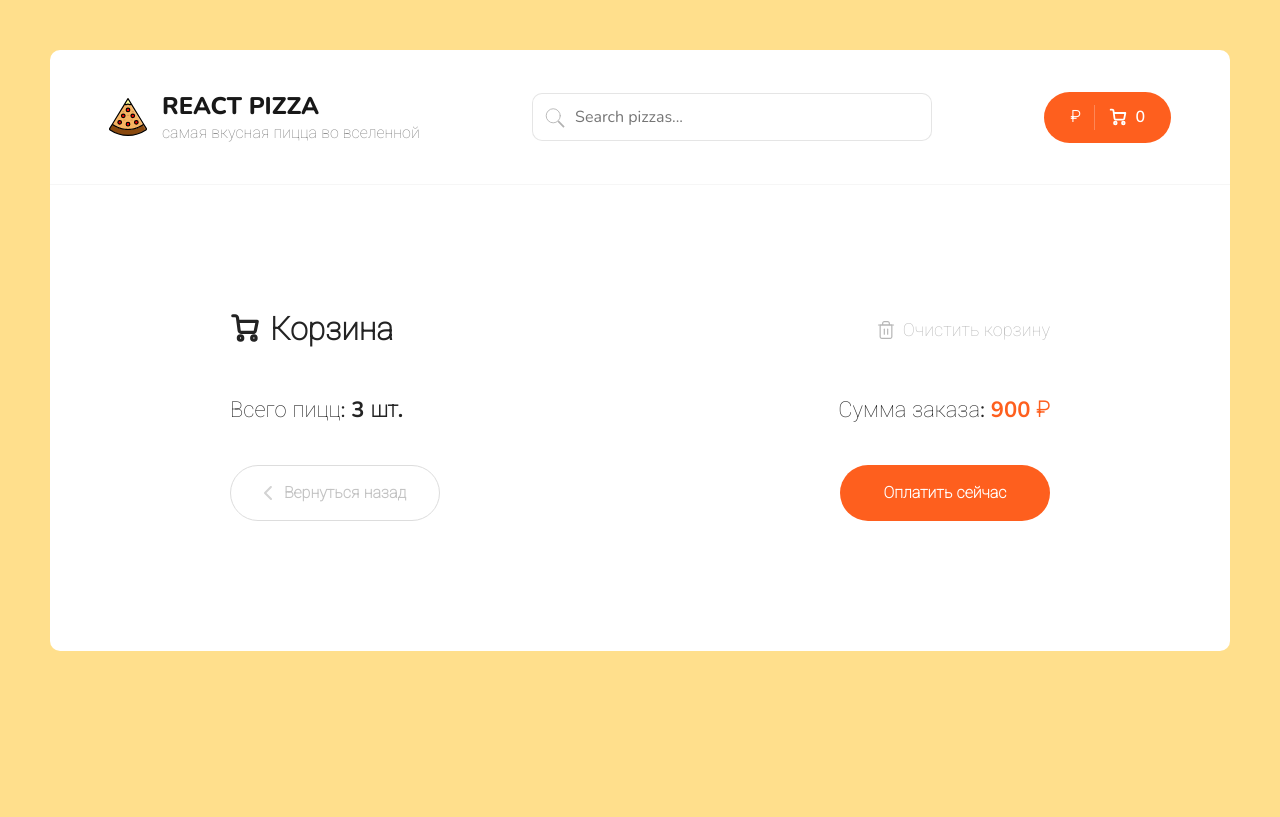
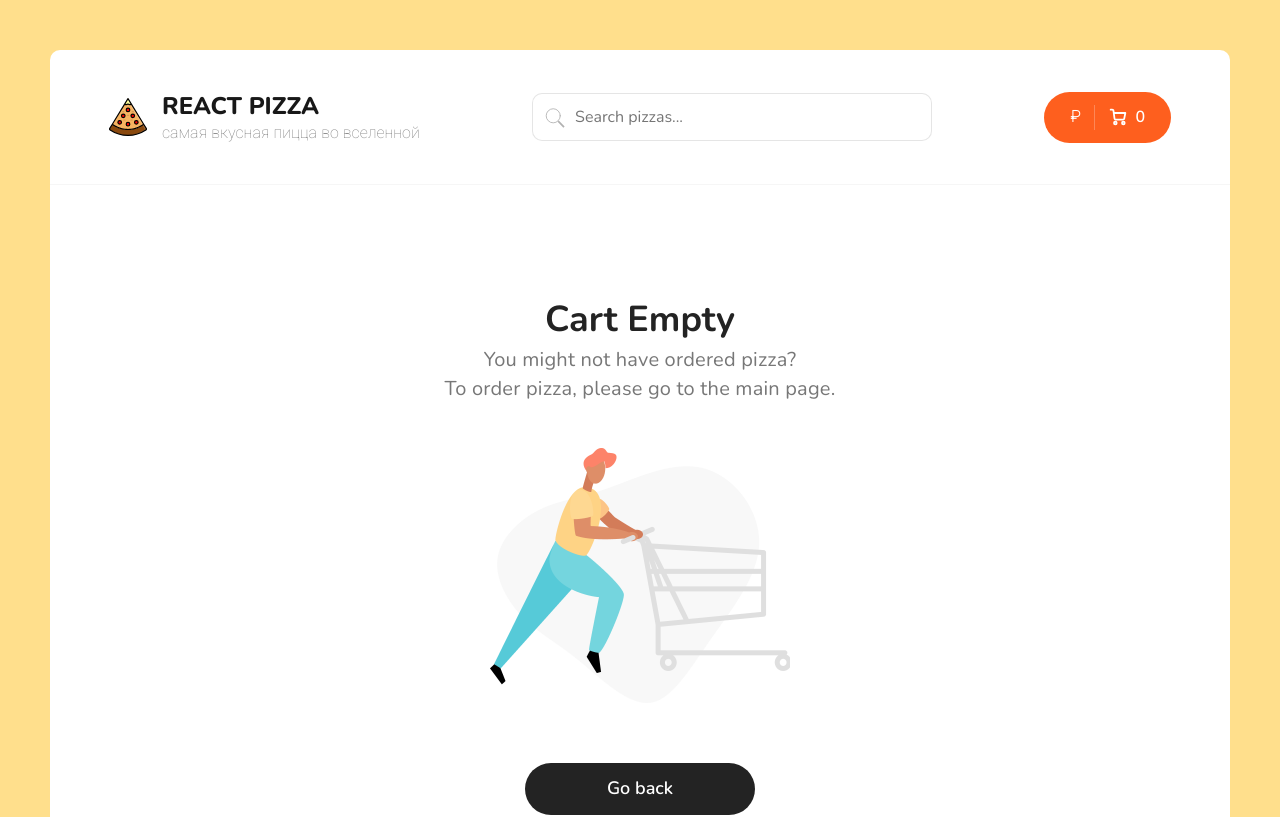
Before and after one commit to Kaptsiuh/react-pizza, a React (Create React App) app: page /cart in a window 1280 px wide. Shown: the top 817 px of the page. Built offline with nearby package versions, Linux system fonts and the light colour scheme.

Commit message:
feat: add pizzas to the cart, all count, sizes, delete pizzas etc.

```diff
--- /dev/null
+++ b/src/components/CartEmpty.jsx
@@ -0,0 +1,27 @@
+import React from 'react';
+import { Link } from 'react-router-dom';
+
+import cartEmptyImg from '../assets/img/empty-cart.png';
+
+const CartEmpty = () => {
+  return (
+    <>
+      <div className='cart cart--empty'>
+        <h2>
+          Cart Empty
+        </h2>
+        <p>
+          You might not have ordered pizza?
+          <br />
+          To order pizza, please go to the main page.
+        </p>
+        <img src={cartEmptyImg} alt="Emty cart" />
+        <Link to='/' className='button button--black'>
+          <span>Go back</span>
+        </Link>
+      </div>
+    </>
+   );
+}
+
+export default CartEmpty;
--- a/src/components/Search/CartItem.js
+++ b/src/components/Search/CartItem.js
@@ -7,7 +7,7 @@ const CartItem = ({ id, title, type, size, price, count, imageUrl }) => {
   const dispatch = useDispatch();
 
   const onClickPlus = () => {
-    dispatch(addItem(id));
+    dispatch(addItem({ id }));
   };
 
   const onClickMinus = () => {
--- a/src/components/pizzaBlock/index.jsx
+++ b/src/components/pizzaBlock/index.jsx
@@ -20,7 +20,7 @@ const PizzaBlock = ({ id, title, price, imageUrl, types, sizes, rating }) => {
       price,
       imageUrl,
       type: dough[activeDough],
-      size: activeSize,
+      size: sizes[activeSize],
     };
     dispatch(addItem(item));
   }
--- a/src/pages/Cart.jsx
+++ b/src/pages/Cart.jsx
@@ -4,16 +4,23 @@ import { useSelector, useDispatch } from 'react-redux';
 
 import CartItem from '../components/Search/CartItem';
 import { clearItems } from '../redux/slices/cartSlice';
+import CartEmpty from '../components/CartEmpty';
 
 const Cart = () => {
   const dispatch = useDispatch();
-  const items = useSelector((state) => state.cart.items);
+  const { totalPrice, items } = useSelector((state) => state.cart);
+
+  const totalCount = items.reduce((sum, item) => sum + item.count, 0);
 
   const onClickClear = () => {
     if (window.confirm('Clear cart?')) {
       dispatch(clearItems());
     }
   };
+
+  if (!totalPrice) {
+    return <CartEmpty />
+  }
 
   return (
   <div className="container container--cart">
@@ -85,7 +92,6 @@ const Cart = () => {
       </div>
       <div className="content__items content__items-cart">
         {items.map((item) => (
-          console.log(item),
           <CartItem key={item.id} {...item} />
         ))}
       </div>
@@ -93,11 +99,11 @@ const Cart = () => {
         <div className="cart__bottom-details">
           <span>
             {' '}
-            Всего пицц: <b>3 шт.</b>{' '}
+            Всего пицц: <b>{totalCount} шт.</b>{' '}
           </span>
           <span>
             {' '}
-            Сумма заказа: <b>900 ₽</b>{' '}
+            Сумма заказа: <b>{totalPrice} ₽</b>{' '}
           </span>
         </div>
         <div className="cart__bottom-buttons">
--- a/src/redux/slices/cartSlice.js
+++ b/src/redux/slices/cartSlice.js
@@ -37,6 +37,7 @@ const cartSlice = createSlice({
     },
     clearItems(state) {
       state.items = [];
+      state.totalPrice = 0;
     },
   },
 });
--- a/src/scss/app.scss
+++ b/src/scss/app.scss
@@ -334,17 +334,18 @@ body {
   }
 
   &--empty {
-    margin: 0 auto;
-    width: 560px;
+    margin: 80px auto;
+    width: 620px;
     text-align: center;
 
     h2 {
-      font-size: 32px;
+      font-size: 36px;
+      font-weight: 700;
       margin-bottom: 10px;
     }
 
     p {
-      font-size: 18px;
+      font-size: 20px;
       line-height: 145.4%;
       letter-spacing: 0.01em;
       color: #777777;
```
Also changed, not shown: src/components/NotFoundBlock/index.jsx (indentation only).
